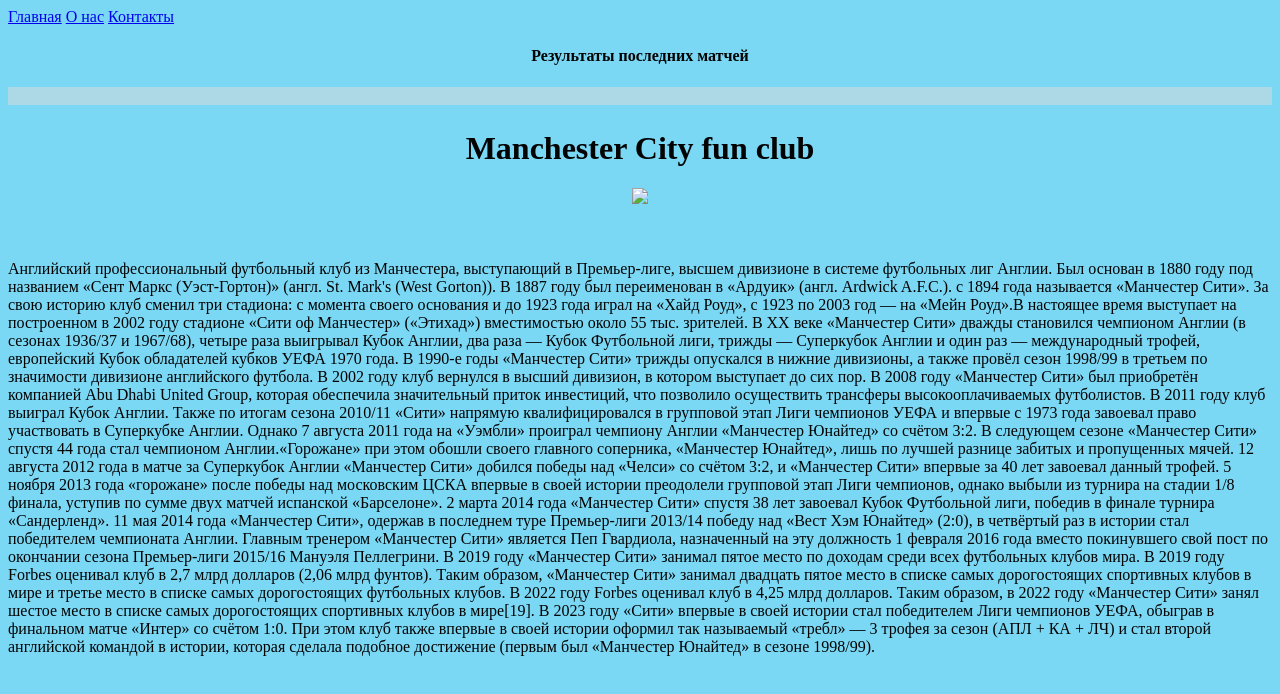
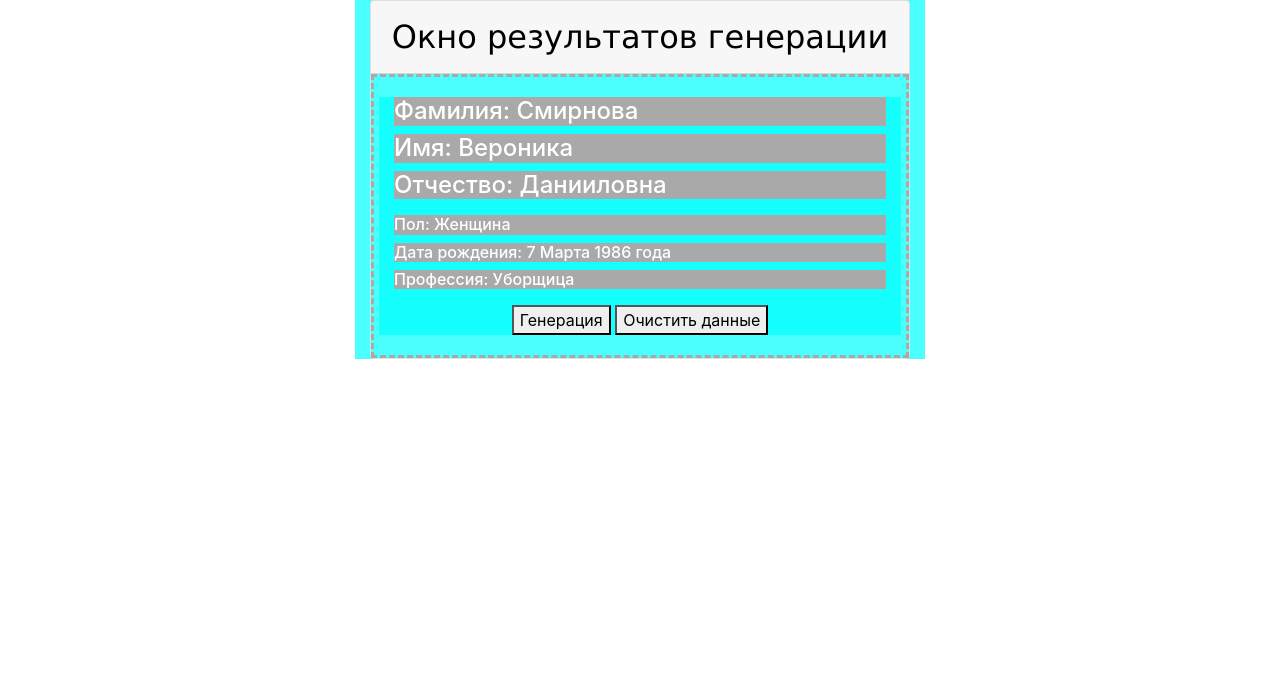
Before and after one commit to Dorigoray/Module-9-, a plain HTML site: page index.html in a window 1280 px wide. Drawn offline with nearby package versions, Linux system fonts and the light colour scheme.

Commit message:
add new Module9 files

```diff
--- a/index.html
+++ b/index.html
@@ -2,42 +2,43 @@
 <html lang="en">
 <head>
     <meta charset="UTF-8">
-    <meta name="viewport" content="width=device-width, initial-scale=1.0">
-    <title>ManCityFunclub</title>
+    <title>Генератор случайных пользователей</title>
+    <link rel="stylesheet" href="https://stackpath.bootstrapcdn.com/bootstrap/4.4.1/css/bootstrap.min.css"
+          integrity="sha384-Vkoo8x4CGsO3+Hhxv8T/Q5PaXtkKtu6ug5TOeNV6gBiFeWPGFN9MuhOf23Q9Ifjh" crossorigin="anonymous">
+    <link href="https://fonts.googleapis.com/css2?family=Open+Sans" rel="stylesheet">
+    <link rel="stylesheet" href="style.css" type="text/css"/>
 </head>
-<body style="background: #7bd8f5;color: rgba(0, 0, 0, 0.993);">
-    <header>
-        <nav>
-            <div class="navigation">
-        <a href="#">Главная</a>
-        <a href="about.html">О нас</a>
-        <a href="contacts.html">Контакты</a>
+<body>
+<div class="container">
+    <div class="row game-card align-items-center">
+        <div class="col col-md-6 offset-md-3">
+            <div class="card text-center">
+                <div class="card-header">
+                    <p class="m-0">Окно результатов генерации</p>
+                </div>
+                <div class="card-body" >
+                    <div class="row">
+                        <div class="col">
+                            <h4>Фамилия: <class="card-title"><span id="surNameOutput"></span></h4>
+                            <h4>Имя: <span id="firstNameOutput">Иван</span> </h4><h4>Отчество: <span id="middleNameOutput"></span></h4>
+                            <p>
+                                <h6> Пол: <span id="genderOutput">Генерация пола</span></h6>
+                                <h6> Дата рождения: <span id="birthYearOutput"></span></h6>
+                                <h6>Профессия: <span id="jobsOutput"></span></h6>
+
+                            </p>
+                            <div class="button">
+                                <button id="gnt">Генерация</button>
+                                <button id="clear">Очистить данные</button>
+                            </div>
+                        </div>
+                    </div>
+                </div>
             </div>
-        </nav>
-    </header>
-    <main>
-        <h4 align="center">Результаты последних матчей</h4>
-        <marquee scrollamount="10" behavior="scroll" direction="left" bgcolor="lightblue" style="text-align: center; color: rgb(8, 8, 8)">
-            | Арсенал 3:2 Манчестер сити |      | Манчестер сити 4:0 Лестер сити |       | Манчестер сити 2:2 Ливерпуль |     | Нью-Касл 1:1 Манчестер сити |
-        </marquee>
-
-        <h1 align="center">Manchester City fun club</h1>
-        <div style="text-align: center;"><img src="Manchester_City_FC.svg"></div><br><br>
-
-        <p>Английский профессиональный футбольный клуб из Манчестера, выступающий в Премьер-лиге, высшем дивизионе в системе футбольных лиг Англии. Был основан в 1880 году под названием «Сент Маркс (Уэст-Гортон)» (англ. St. Mark's (West Gorton)). В 1887 году был переименован в «Ардуик» (англ. Ardwick A.F.C.). с 1894 года называется «Манчестер Сити».
-        За свою историю клуб сменил три стадиона: с момента своего основания и до 1923 года играл на «Хайд Роуд», с 1923 по 2003 год — на «Мейн Роуд».В настоящее время выступает на построенном в 2002 году стадионе «Сити оф Манчестер» («Этихад») вместимостью около 55 тыс. зрителей.
-        В XX веке «Манчестер Сити» дважды становился чемпионом Англии (в сезонах 1936/37 и 1967/68), четыре раза выигрывал Кубок Англии, два раза — Кубок Футбольной лиги, трижды — Суперкубок Англии и один раз — международный трофей, европейский Кубок обладателей кубков УЕФА 1970 года. В 1990-е годы «Манчестер Сити» трижды опускался в нижние дивизионы, а также провёл сезон 1998/99 в третьем по значимости дивизионе английского футбола. В 2002 году клуб вернулся в высший дивизион, в котором выступает до сих пор. В 2008 году «Манчестер Сити» был приобретён компанией Abu Dhabi United Group, которая обеспечила значительный приток инвестиций, что позволило осуществить трансферы высокооплачиваемых футболистов. В 2011 году клуб выиграл Кубок Англии. Также по итогам сезона 2010/11 «Сити» напрямую квалифицировался в групповой этап Лиги чемпионов УЕФА и впервые с 1973 года завоевал право участвовать в Суперкубке Англии. Однако 7 августа 2011 года на «Уэмбли» проиграл чемпиону Англии «Манчестер Юнайтед» со счётом 3:2.
-        В следующем сезоне «Манчестер Сити» спустя 44 года стал чемпионом Англии.«Горожане» при этом обошли своего главного соперника, «Манчестер Юнайтед», лишь по лучшей разнице забитых и пропущенных мячей. 12 августа 2012 года в матче за Суперкубок Англии «Манчестер Сити» добился победы над «Челси» со счётом 3:2, и «Манчестер Сити» впервые за 40 лет завоевал данный трофей.
-         5 ноября 2013 года «горожане» после победы над московским ЦСКА впервые в своей истории преодолели групповой этап Лиги чемпионов, однако выбыли из турнира на стадии 1/8 финала, уступив по сумме двух матчей испанской «Барселоне».
-        2 марта 2014 года «Манчестер Сити» спустя 38 лет завоевал Кубок Футбольной лиги, победив в финале турнира «Сандерленд».
-        11 мая 2014 года «Манчестер Сити», одержав в последнем туре Премьер-лиги 2013/14 победу над «Вест Хэм Юнайтед» (2:0), в четвёртый раз в истории стал победителем чемпионата Англии.
-        Главным тренером «Манчестер Сити» является Пеп Гвардиола, назначенный на эту должность 1 февраля 2016 года вместо покинувшего свой пост по окончании сезона Премьер-лиги 2015/16 Мануэля Пеллегрини.
-         В 2019 году «Манчестер Сити» занимал пятое место по доходам среди всех футбольных клубов мира. В 2019 году Forbes оценивал клуб в 2,7 млрд долларов (2,06 млрд фунтов). Таким образом, «Манчестер Сити» занимал двадцать пятое место в списке самых дорогостоящих спортивных клубов в мире и третье место в списке самых дорогостоящих футбольных клубов. В 2022 году Forbes оценивал клуб в 4,25 млрд долларов. Таким образом, в 2022 году «Манчестер Сити» занял шестое место в списке самых дорогостоящих спортивных клубов в мире[19].
-        В 2023 году «Сити» впервые в своей истории стал победителем Лиги чемпионов УЕФА, обыграв в финальном матче «Интер» со счётом 1:0. При этом клуб также впервые в своей истории оформил так называемый «требл» — 3 трофея за сезон (АПЛ + КА + ЛЧ) и стал второй английской командой в истории, которая сделала подобное достижение (первым был «Манчестер Юнайтед» в сезоне 1998/99).</p>
-    </main>
-    <footer>
-        <!--<span>&copy;&nbsp;Skillfactory</span>-->
-    </footer>
-
+        </div>
+    </div>
+</div>
+<script src="personGenerator.js"></script>
+<script src="init.js"></script>
 </body>
 </html>
--- /dev/null
+++ b/init.js
@@ -0,0 +1,22 @@
+window.onload = function()
+{
+    const initPerson = personGenerator.getPerson();
+    document.getElementById('genderOutput').innerText = initPerson.gender;
+    document.getElementById('firstNameOutput').innerText = initPerson.firstName;
+    document.getElementById('surNameOutput').innerText = initPerson.surName;
+    document.getElementById('middleNameOutput').innerText = initPerson.middleName;
+    document.getElementById('birthYearOutput').innerText = initPerson.birthday;
+    document.getElementById('jobsOutput').innerText = initPerson.job;
+
+};
+
+document.querySelector('#gnt').addEventListener('click', window.onload);
+
+document.querySelector('#clear').addEventListener('click', function () {
+        document.getElementById('surNameOutput').innerText = '';
+        document.getElementById('firstNameOutput').innerText = '';
+        document.getElementById('middleNameOutput').innerText = '';
+        document.getElementById('genderOutput').innerText = '';
+        document.getElementById('birthYearOutput').innerText = '';
+        document.getElementById('jobsOutput').innerText = '';
+});
--- /dev/null
+++ b/personGenerator.js
@@ -0,0 +1,201 @@
+const personGenerator = {
+    surnameJson: `{
+        "count": 15,
+        "list": {
+            "id_1": "Иванов",
+            "id_2": "Смирнов",
+            "id_3": "Кузнецов",
+            "id_4": "Васильев",
+            "id_5": "Петров",
+            "id_6": "Михайлов",
+            "id_7": "Новиков",
+            "id_8": "Федоров",
+            "id_9": "Кравцов",
+            "id_10": "Николаев",
+            "id_11": "Семёнов",
+            "id_12": "Славин",
+            "id_13": "Степанов",
+            "id_14": "Павлов",
+            "id_15": "Александров",
+            "id_16": "Морозов"
+        }
+    }`,
+    firstNameMaleJson: `{
+        "count": 10,
+        "list": {
+            "id_1": "Александр",
+            "id_2": "Максим",
+            "id_3": "Иван",
+            "id_4": "Артем",
+            "id_5": "Дмитрий",
+            "id_6": "Никита",
+            "id_7": "Михаил",
+            "id_8": "Даниил",
+            "id_9": "Егор",
+            "id_10": "Андрей"
+        }
+    }`,
+
+    firstNameFemaleJson: `{
+        "count": 10,
+        "list": {
+            "id_1": "Алина",
+            "id_2": "Екатерина",
+            "id_3": "Ольга",
+            "id_4": "Мария",
+            "id_5": "Анна",
+            "id_6": "Вероника",
+            "id_7": "Ирина",
+            "id_8": "Татьяна",
+            "id_9": "Наталья",
+            "id_10": "Альбина"
+        }
+    }`,
+
+    jobJson: `{
+        "count": 18,
+        "list": {
+            "id_1": {"spec": "Слесарь", "gender" : "Male"},
+            "id_2": {"spec": "Шахтер", "gender" : "Male"},
+            "id_3": {"spec": "Инженер", "gender" : "Male"},
+            "id_4": {"spec": "Космонавт", "gender" : "Male"},
+            "id_5": {"spec": "Водитель", "gender" : "Male"},
+            "id_6": {"spec": "Полицейский", "gender" : "Male"},
+            "id_7": {"spec": "Строитель", "gender" : "Male"},
+            "id_8": {"spec": "Военный", "gender" : "Male"},
+            "id_9": {"spec": "Плотник", "gender" : "Male"},
+            "id_10": {"spec": "Футболист", "gender" : "Male"},
+            "id_11": {"spec": "Медсестра", "gender" : "Female"},
+            "id_12": {"spec": "Учительница", "gender" : "Female"},
+            "id_13": {"spec": "Модель", "gender" : "Female"},
+            "id_14": {"spec": "Балерина", "gender" : "Female"},
+            "id_15": {"spec": "Бухгалтер", "gender" : "Female"},
+            "id_16": {"spec": "Борт-проводница", "gender" : "Female"},
+            "id_17": {"spec": "Фитнесс-тренер", "gender" : "Female"},
+            "id_18": {"spec": "Уборщица", "gender" : "Female"}
+        }
+    }`,
+
+    monthJson: `{
+        "count": 12,
+        "list": {
+            "id_1": {"name": "Января", "days": 31},
+            "id_2": {"name": "Февраля", "days": 28},
+            "id_3": {"name": "Марта", "days": 31},
+            "id_4": {"name": "Апреля", "days": 30},
+            "id_5": {"name": "Мая", "days": 31},
+            "id_6": {"name": "Июня", "days": 30},
+            "id_7": {"name": "Июля", "days": 31},
+            "id_8": {"name": "Авгута", "days": 31},
+            "id_9": {"name": "Сентябя", "days": 30},
+            "id_10": {"name": "Октября", "days": 31},
+            "id_11": {"name": "Ноября", "days": 30},
+            "id_12": {"name": "Декабря", "days": 31}
+        }
+    }`,
+
+
+GENDER_MALE: 'Мужчина',
+GENDER_FEMALE:'Женщина',
+
+
+    randomIntNumber: (max = 1, min = 0) => Math.floor(Math.random() * (max - min + 1) + min),
+
+    randomValue: function (json) {
+        const obj = JSON.parse(json);
+        const prop = `id_${this.randomIntNumber(obj.count, 1)}`;
+        return obj.list[prop];
+    },
+
+    randomFirstName: function() {
+        if (this.person.gender === this.GENDER_MALE) {
+            return this.randomValue(this.firstNameMaleJson);
+        } else {
+            return this.randomValue(this.firstNameFemaleJson);
+
+        }
+},
+
+
+
+randomSurName: function() {
+    if (this.person.gender === this.GENDER_FEMALE) {
+       return this.randomValue(this.surnameJson) + 'а';
+    } else {
+        return this.randomValue(this.surnameJson);
+    }
+
+},
+
+randomMiddleName: function () {
+    if (this.person.gender === 'Женщина') {
+    var mname = this.randomValue(this.firstNameMaleJson);
+        mname = mname.replace('андр','андровна');
+        mname = mname.replace('им','имовна');
+        mname = mname.replace('ван','вановна');
+        mname = mname.replace('тем','темовна');
+        mname = mname.replace('ей','еевна');
+        mname = mname.replace('та','тична');
+        mname = mname.replace('ил','иловна');
+        mname = mname.replace('гор','горовна');
+        mname = mname.replace('рий','риевна');
+        return mname
+} else {
+    var mname = this.randomValue(this.firstNameMaleJson);
+        mname = mname.replace('андр','андрович');
+        mname = mname.replace('им','имович');
+        mname = mname.replace('ван','ванович');
+        mname = mname.replace('ем','емович');
+        mname = mname.replace('ей','еевич');
+        mname = mname.replace('та','тич');
+        mname = mname.replace('ил','илович');
+        mname = mname.replace('гор','горович');
+        mname = mname.replace('рий','риев');
+}
+     return mname;
+
+},
+
+    RandomJob: function() {
+        if (this.person.gender === this.GENDER_FEMALE) {
+            let job = this.randomValue(this.jobJson);
+        while (job.gender === 'Male') {
+            job = this.randomValue(this.jobJson);
+        }
+            return job.spec;
+
+         } else {  (this.person.gender === this.GENDER_MALE)
+            let job = this.randomValue(this.jobJson);
+            while (job.gender === 'Female') {
+                job = this.randomValue(this.jobJson);
+            }
+
+            return job.spec;
+        }
+    },
+
+
+
+    randomGender: function() {
+        return this.randomIntNumber() === 1 ? this.GENDER_MALE : this.GENDER_FEMALE;
+    },
+
+    randomBirthday:function() {
+        let Month = this.randomValue(this.monthJson);
+        let Day = this.randomIntNumber(Month.days, 1);
+        let year = this.randomIntNumber(2000, 1960);
+        let date = Day + " " + Month.name + " " + year+" года";
+        return date;
+   },
+
+    getPerson: function () {
+        this.person = {};
+        this.person.gender = this.randomGender();
+        this.person.firstName = this.randomFirstName();
+        this.person.surName = this.randomSurName();
+        this.person.middleName = this.randomMiddleName();
+        this.person.birthday = this.randomBirthday();
+        this.person.job = this.RandomJob();
+        return this.person;
+    }
+ };
--- /dev/null
+++ b/style.css
@@ -0,0 +1,29 @@
+.col {
+color:white;
+text-align: left;
+background-color: rgba(0, 255, 255, 0.705);
+}
+
+.button {
+    text-align: center;
+}
+
+h4 {
+    background-color: darkgray;
+}
+
+h6 {
+    background-color: darkgrey;
+}
+
+.m-0 {
+font-family: 'Lucida Sans', 'Lucida Sans Regular', 'Lucida Grande', 'Lucida Sans Unicode', Geneva, Verdana, sans-serif;
+font-size: xx-large;
+color: black;
+}
+
+.card-body {
+    background-color: rgba(0, 255, 255, 0.705);
+    border-style: dashed;
+    border-color: darkgray;
+}
```
Also changed, not shown: pages/about.html (deleted, +0 -28 lines), pages/contacts.html (deleted, +0 -26 lines), images/black.jpg (deleted), images/manchester-city-22-23-home-kit-2.jpg (deleted), images/puma-fc-manchester-city-19-20-17847-1.jpg (deleted), images/third-kit-manchester-city-22-23-900x900.jpg.webp (deleted), pages/Manchester_City_FC.svg (deleted), 1 other file.
